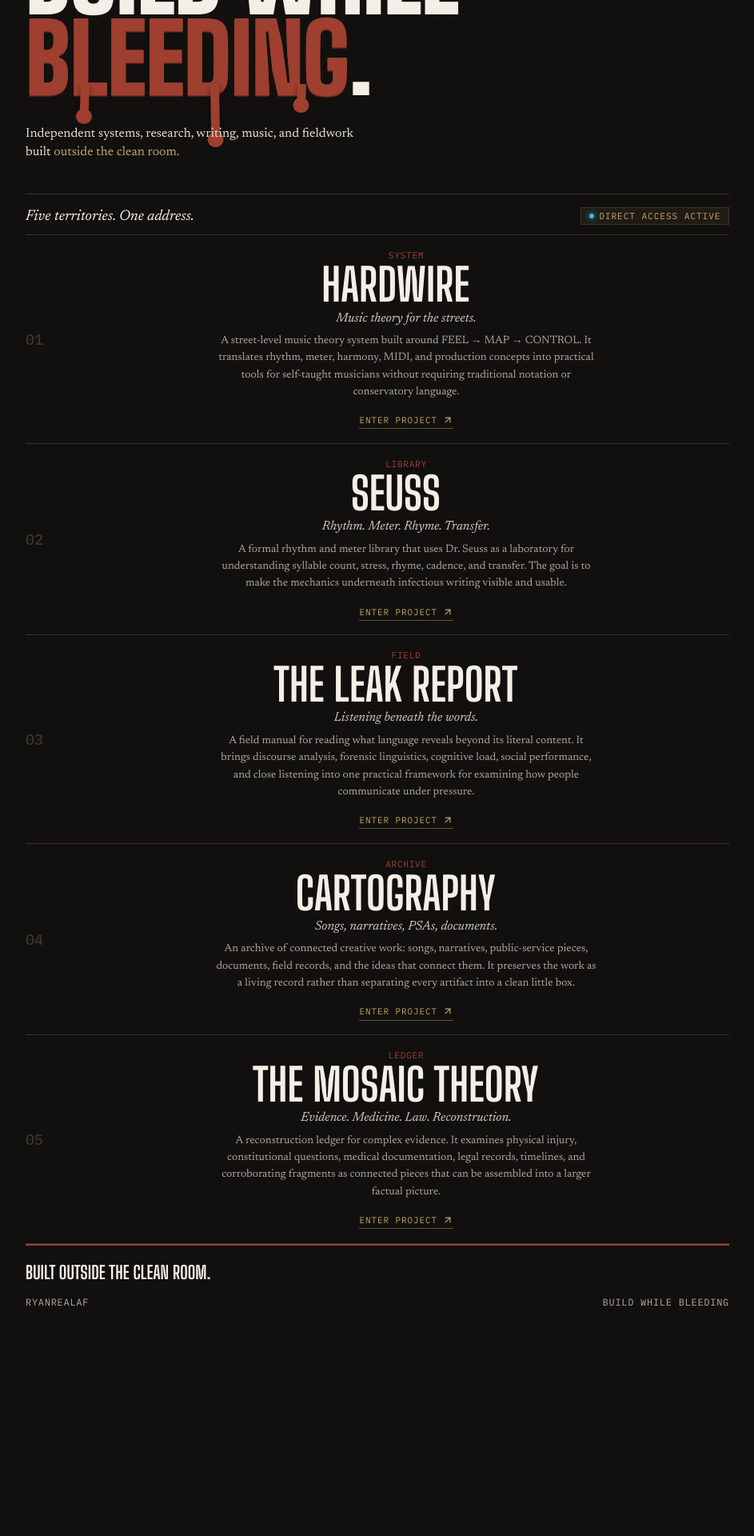
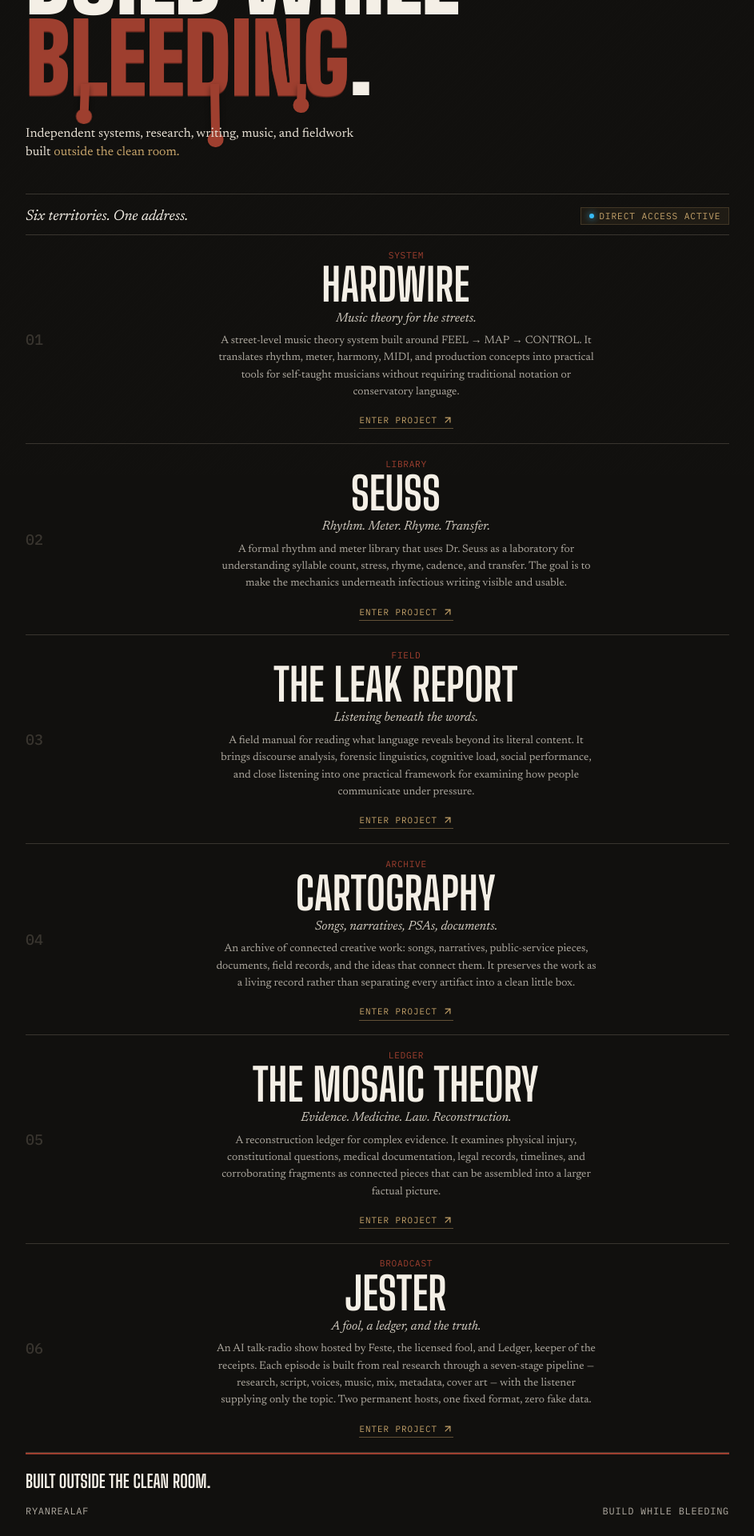
Before and after one commit to RyanrealAF/buildwhilebleeding, a React (Vite) app: page / in a window 1280 px wide. Shown: the part 206-2126 px from the top of the page at 80% size, without its empty margins (168-1111 px from the left). Before the commit the page ends 1865 px from the top, so only its background shows below. Built offline with nearby package versions, Linux system fonts and the light colour scheme.

Commit message:
Add Jester (Ring My Bell) as the sixth territory
- Project 06: Broadcast — 'A fool, a ledger, and the truth.'
- Links to https://buildwhilebleeding.com/jester/ (already routed via worker)
- 'Five territories' -> 'Six territories'

```diff
--- a/src/App.tsx
+++ b/src/App.tsx
@@ -61,6 +61,16 @@ export const projects: Project[] = [
     liveUrl: "https://buildwhilebleeding.com/mosaic/",
     repoUrl: "https://github.com/RyanrealAF/The_Mosaic_Theory",
     details: "A reconstruction ledger for complex evidence. It examines physical injury, constitutional questions, medical documentation, legal records, timelines, and corroborating fragments as connected pieces that can be assembled into a larger factual picture."
+  },
+  {
+    number: "06",
+    name: "Jester",
+    category: "Broadcast",
+    description: "A fool, a ledger, and the truth.",
+    route: "/jester",
+    liveUrl: "https://buildwhilebleeding.com/jester/",
+    repoUrl: "https://github.com/RyanrealAF/Jester",
+    details: "An AI talk-radio show hosted by Feste, the licensed fool, and Ledger, keeper of the receipts. Each episode is built from real research through a seven-stage pipeline — research, script, voices, music, mix, metadata, cover art — with the listener supplying only the topic. Two permanent hosts, one fixed format, zero fake data."
   }
 ];
 
@@ -96,7 +106,7 @@ export default function App() {
         </section>
 
         <section className="index-intro">
-          <p>Five territories. One address.</p>
+          <p>Six territories. One address.</p>
           <span className="mono status-badge">
             <span className="status-dot"></span> DIRECT ACCESS ACTIVE
           </span>
```
Also changed, not shown: 1 other file (tests, documents, lock files or other folders).
